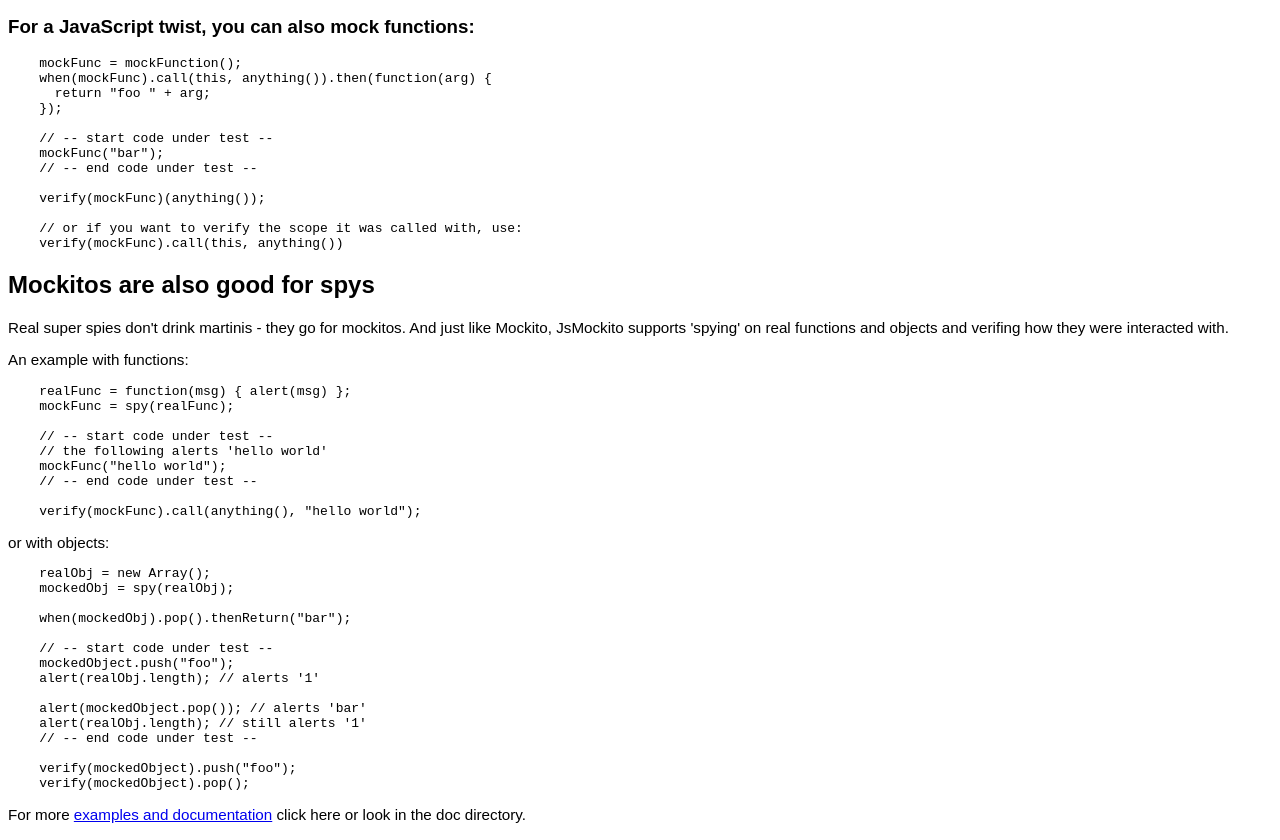
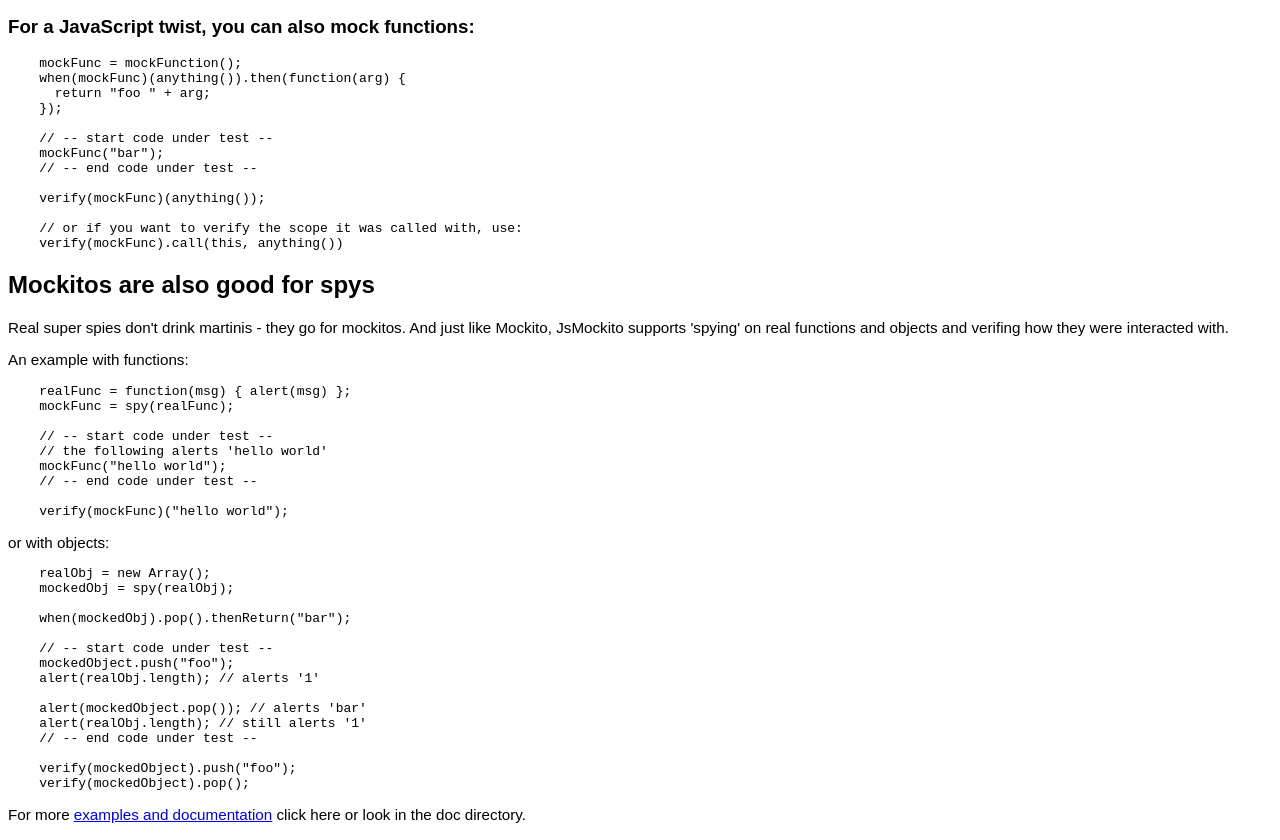
Before and after one commit to cleishm/jsmockito, a plain HTML site: page index.html in a window 1280 px wide. Shown: the part 845-1685 px from the top of the page. Drawn offline with Linux system fonts and the light colour scheme.

Commit message:
Simplified initial instructions

```diff
--- a/index.html
+++ b/index.html
@@ -124,7 +124,7 @@ into it. If you're integrating with <a href="http://github.com/nkallen/screw-uni
 
 <pre>
     mockFunc = mockFunction();
-    when(mockFunc).call(this, anything()).then(function(arg) {
+    when(mockFunc)(anything()).then(function(arg) {
       return "foo " + arg;
     });
 
@@ -155,7 +155,7 @@ how they were interacted with.</p>
     mockFunc("hello world");
     // -- end code under test --
 
-    verify(mockFunc).call(anything(), "hello world");
+    verify(mockFunc)("hello world");
 </pre>
 
 <p>or with objects:</p>
```
